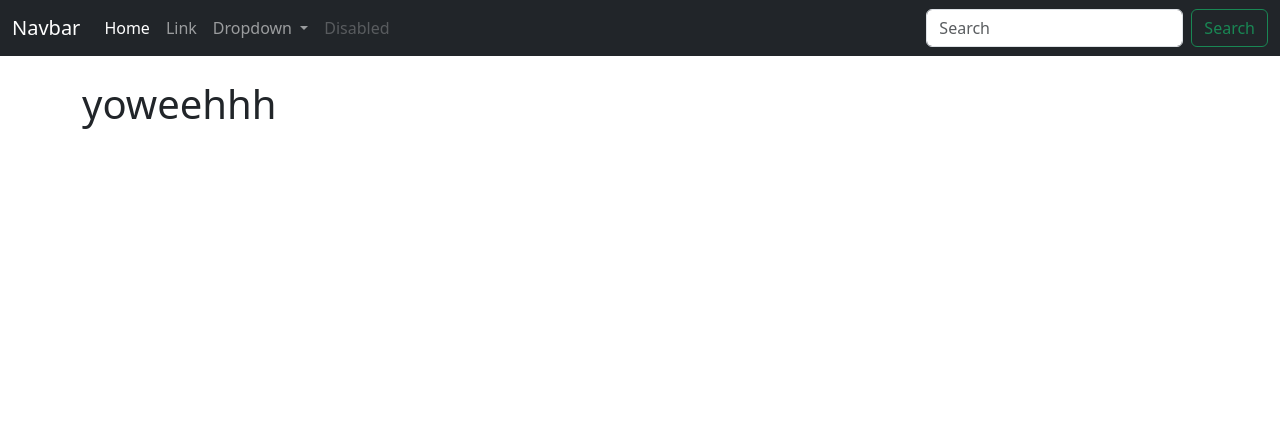
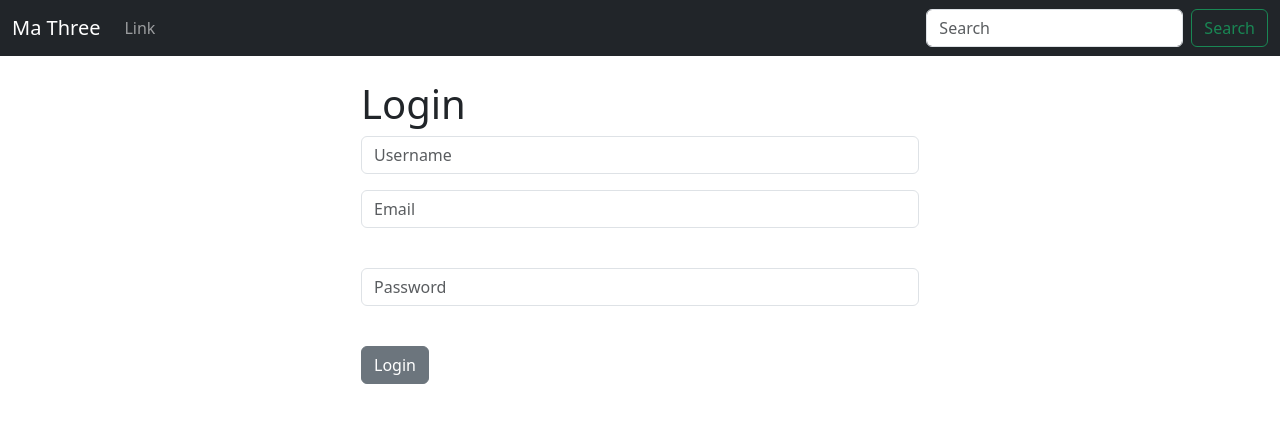
Before and after one commit to charlespaul1/maThree_booking, a Django app: page / in a window 1280 px wide. Shown: the top 423 px of the page. Run offline with Django 5.2, Linux system fonts and the light colour scheme.

Commit message:
added login feature

```diff
--- a/matatu_booking/booking_app/Templates/base.html
+++ b/matatu_booking/booking_app/Templates/base.html
@@ -7,6 +7,19 @@
     <link href="https://cdn.jsdelivr.net/npm/bootstrap@5.3.3/dist/css/bootstrap.min.css" rel="stylesheet" integrity="sha384-QWTKZyjpPEjISv5WaRU9OFeRpok6YctnYmDr5pNlyT2bRjXh0JMhjY6hW+ALEwIH" crossorigin="anonymous">
   </head>
   {% include 'navbar.html' %}
+
+  {% if messages %}
+
+    {% for message in messages %}
+    <div class="alert alert-warning alert-dismissible fade show col-md-6 offset-md-3" role="alert" >
+      {{message}}
+      <button type="button" class="btn-close" data-bs-dismiss="alert" aria-label="Close"></button>
+    </div>
+
+    {% endfor %}
+
+  {% endif %}
+
   <body>
     <div class="container">
         <br />
--- a/matatu_booking/booking_app/Templates/home.html
+++ b/matatu_booking/booking_app/Templates/home.html
@@ -1,5 +1,30 @@
 {% extends 'base.html' %}
 
 {% block content %}
-<h1>yoweehhh</h1>
+{% if user.is_authenticated %}
+<h1>yeeewoo</h1>
+{% else %}
+<div class="col-md-6 offset-md-3">
+    <h1>Login</h1>
+    <form method="POST" action="{% url 'home' %}">
+        {% csrf_token %}
+        <form>
+            <div class="mb-3">
+                <input type="text" class="form-control"  placeholder="Username" name="username" required>
+              </div>
+            <div class="mb-3">
+              <input type="email" class="form-control"  aria-describedby="emailHelp" placeholder="Email" name="email" required>
+            </div>
+            <br />
+            <div class="mb-3">
+              <input type="password" class="form-control" placeholder="Password" name="password" required >
+            </div>
+            <br />
+            <button type="submit" class="btn btn-secondary">Login</button>
+          </form>
+
+    </form>
+</div>
+{% endif %}
+
 {% endblock %}
--- a/matatu_booking/booking_app/Templates/navbar.html
+++ b/matatu_booking/booking_app/Templates/navbar.html
@@ -1,31 +1,16 @@
 <nav class="navbar navbar-expand-lg navbar-dark bg-dark">
     <div class="container-fluid">
-      <a class="navbar-brand" href="#">Navbar</a>
+      <a class="navbar-brand" href="#">Ma Three</a>
       <button class="navbar-toggler" type="button" data-bs-toggle="collapse" data-bs-target="#navbarSupportedContent" aria-controls="navbarSupportedContent" aria-expanded="false" aria-label="Toggle navigation">
         <span class="navbar-toggler-icon"></span>
       </button>
       <div class="collapse navbar-collapse" id="navbarSupportedContent">
         <ul class="navbar-nav me-auto mb-2 mb-lg-0">
           <li class="nav-item">
-            <a class="nav-link active" aria-current="page" href="#">Home</a>
-          </li>
-          <li class="nav-item">
             <a class="nav-link" href="#">Link</a>
           </li>
-          <li class="nav-item dropdown">
-            <a class="nav-link dropdown-toggle" href="#" role="button" data-bs-toggle="dropdown" aria-expanded="false">
-              Dropdown
-            </a>
-            <ul class="dropdown-menu">
-              <li><a class="dropdown-item" href="#">Action</a></li>
-              <li><a class="dropdown-item" href="#">Another action</a></li>
-              <li><hr class="dropdown-divider"></li>
-              <li><a class="dropdown-item" href="#">Something else here</a></li>
-            </ul>
-          </li>
-          <li class="nav-item">
-            <a class="nav-link disabled" aria-disabled="true">Disabled</a>
-          </li>
+
+
         </ul>
         <form class="d-flex" role="search">
           <input class="form-control me-2" type="search" placeholder="Search" aria-label="Search">
--- a/matatu_booking/booking_app/urls.py
+++ b/matatu_booking/booking_app/urls.py
@@ -3,5 +3,8 @@ from django.urls import path
 
 urlpatterns = [
     path('', views.home, name='home'),
+    # path('login/', views.login_user, name='login'),
+    path('logout/', views.logout_user, name='logout'),
+
 
 ]
--- a/matatu_booking/booking_app/views.py
+++ b/matatu_booking/booking_app/views.py
@@ -1,4 +1,25 @@
-from django.shortcuts import render
+from django.shortcuts import render, redirect
+from django.contrib.auth import authenticate, login, logout
+from django.contrib import messages
+def home(request):
+    # check to see if user is logging in
+    if request.method == 'POST':
+        username = request.POST['username']
+        email = request.POST['email']
+        password = request.POST['password']
+        # authenticate the user
+        user = authenticate(request, email=email, password=password)
+        if user is not None:
+            login(request, user)
+            messages.success(request,'login successfull')
+            return redirect('home')
+        else:
+            messages.success(request, 'Log in Error, Please try again....')
+            return redirect('home')
+    else:
+        return render(request, 'home.html', {})
 
-def home(request):
-    return render(request, 'home.html', {})
+
+#logout user
+def logout_user(request):
+    pass
```
